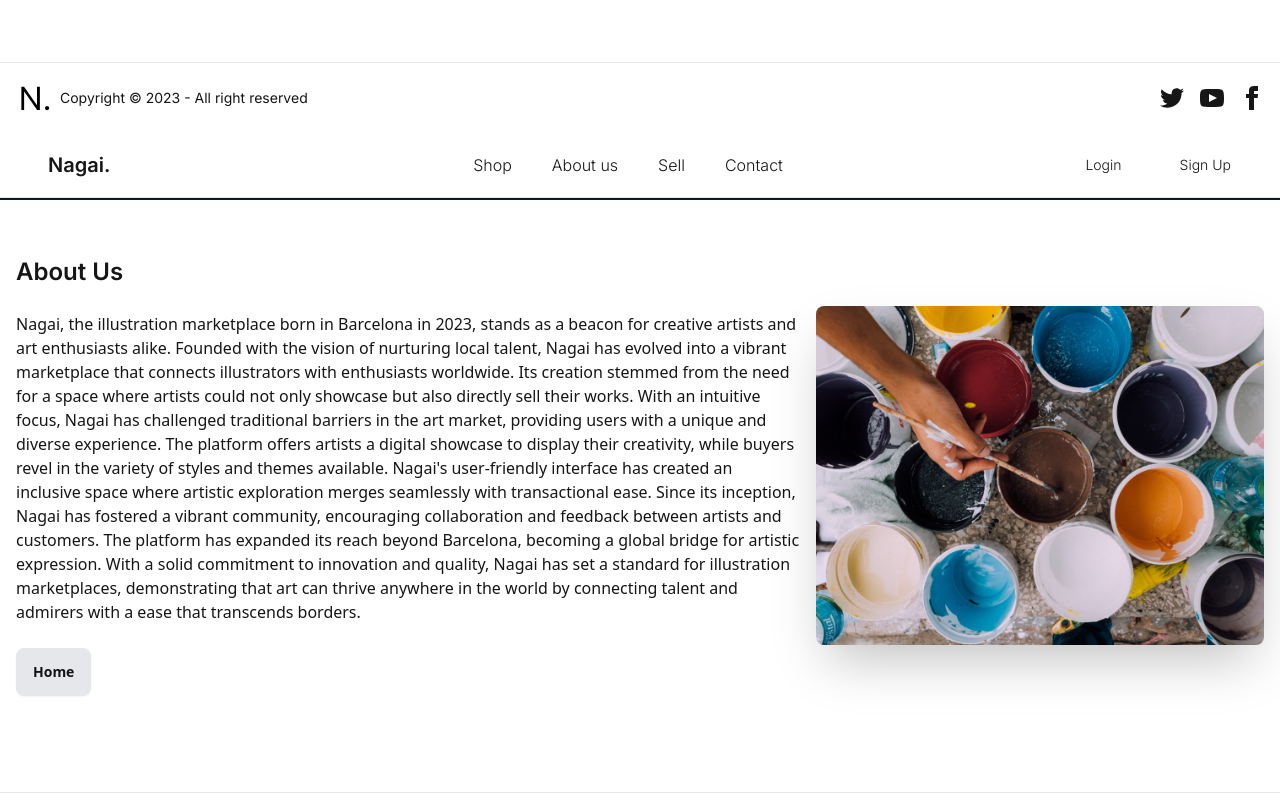
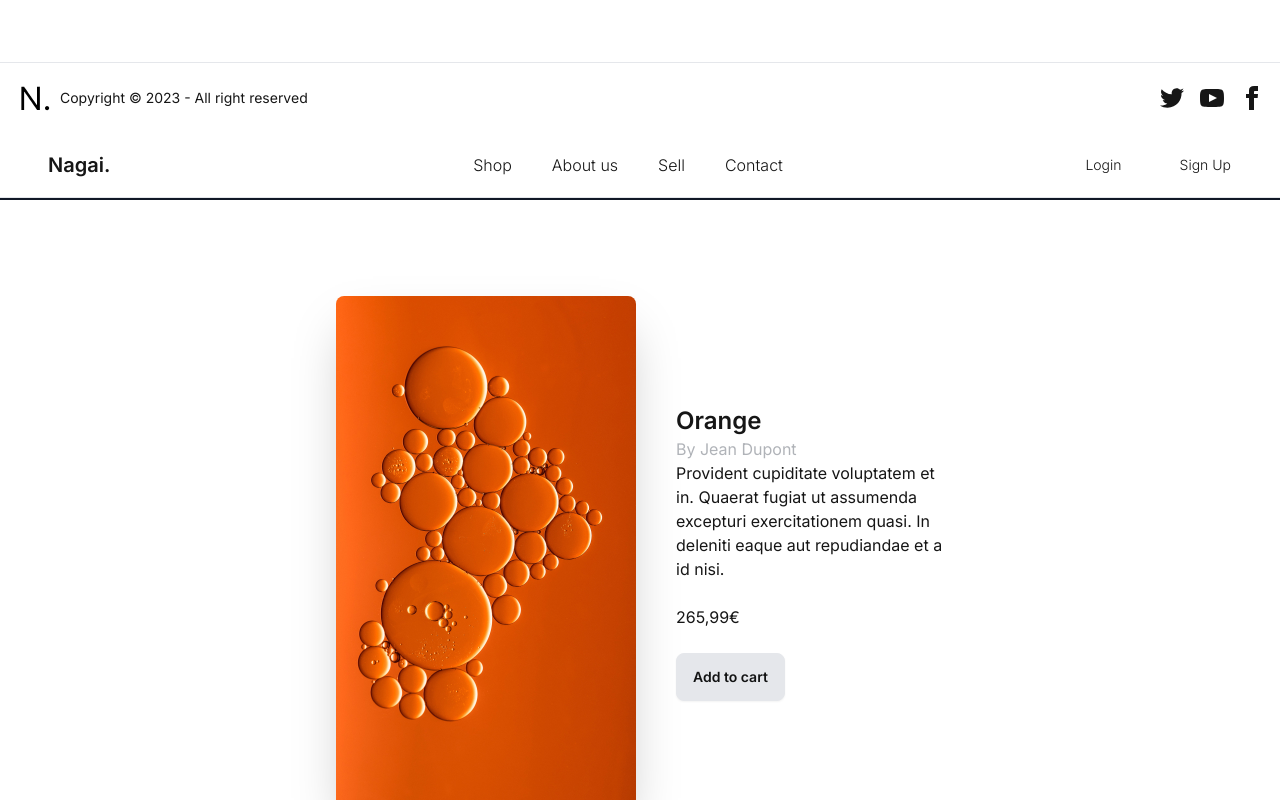
Before and after one commit to SergioGarciaF/Nagai-project, a React (Vite) app: page / in a window 1280 px wide. Shown: the part 3080-3880 px from the top of the page. Built offline with nearby package versions, Linux system fonts and the light colour scheme.

Commit message:
Product-detail layout

```diff
--- a/index.html
+++ b/index.html
@@ -3,17 +3,17 @@
 
 <head>
   <meta charset="UTF-8" />
-  <link rel="icon" type="image/svg+xml" href="/vite.svg" />
+  <link rel="icon" type="icon" href="./src//assets//icons/Nagai icon.png" />
   <meta name="viewport" content="width=device-width, initial-scale=1.0" />
   <link rel="preconnect" href="https://fonts.googleapis.com">
   <link rel="preconnect" href="https://fonts.gstatic.com" crossorigin>
   <link href="https://fonts.googleapis.com/css2?family=Inter:wght@300;400;600&display=swap" rel="stylesheet">
-  <title>Vite + React + TS</title>
+
+  <title>Nagai</title>
 </head>
 
 <body>
   <div id="root"></div>
   <script type="module" src="/src/main.tsx"></script>
 </body>
-
 </html>
--- a/src/App.tsx
+++ b/src/App.tsx
@@ -2,16 +2,16 @@
 import './App.css'
 import AboutUs from './components/About us/AboutUs'
 import Home from './components/Home/Home'
+import ProductDetail from './components/Shop/ProductDetail'
+import Shop from './components/Shop/Shop'
 
 
 
 function App() {
-
-
   return (
     <>
       <Home />
-      <AboutUs />
+      <ProductDetail />
     </>
   )
 }
--- /dev/null
+++ b/src/components/Shop/ProductDetail.tsx
@@ -0,0 +1,29 @@
+import orange from '../../assets/Art favourites/Orange.jpg'
+import Footer from '../Footer/Footer'
+import Header from '../Header/Header'
+
+const ProductDetail = () => {
+    return (
+        <>
+            <Header />
+            <div>
+                <div className="hero mt-20 bg-base-100 font-inter w-1/2 m-auto">
+                    <div className="hero-content flex-col lg:flex-row space-x-6">
+                        <img src={orange} className="max-w-sm rounded-lg shadow-2xl" />
+                        <div className='flex flex-col items-start'>
+                            <h1 className="text-2xl font-bold">Orange</h1>
+                            <p className='font-regular text-md text-secondary'>By Jean Dupont</p>
+                            <p className='text-start'>Provident cupiditate voluptatem et in. Quaerat fugiat ut assumenda excepturi exercitationem quasi. In deleniti eaque aut repudiandae et a id nisi.</p>
+                            <p className="py-6 text-start">265,99€</p>
+                            <button className="btn btn-primary">Add to cart</button>
+                        </div>
+                    </div>
+                </div>
+            </div>
+            <Footer />
+        </>
+
+    )
+}
+
+export default ProductDetail
```
